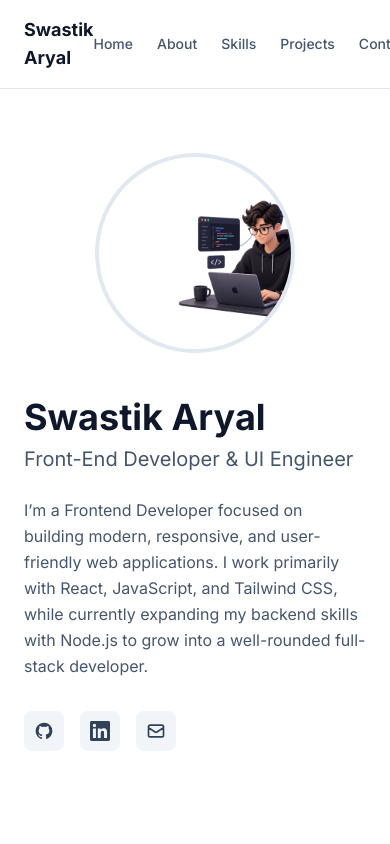
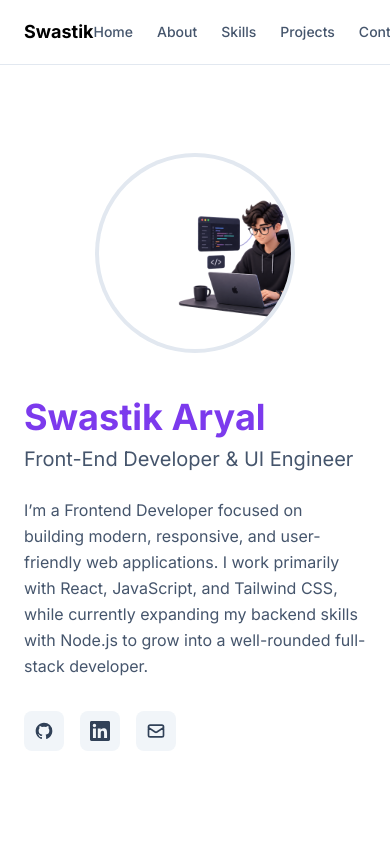
Before and after one commit to SwastikAryal/Portfolio, a React app: page / in a window 390 px wide. Shown: the top 844 px of the page. Built offline with nearby package versions, Linux system fonts and the light colour scheme; the HTML template or start-up script is replaced by a standard one.

Commit message:
Colour changed for the website added light/dark mode

```diff
--- a/package.json
+++ b/package.json
@@ -10,6 +10,7 @@
     "preview": "vite preview"
   },
   "dependencies": {
+    "framer-motion": "^13.1.0",
     "react": "^19.2.8",
     "react-dom": "^19.2.8"
   },
--- a/src/components/About.jsx
+++ b/src/components/About.jsx
@@ -2,7 +2,7 @@ export default function About() {
   return (
     <section id="about" className="py-20 pt-20">
       <div className="max-w-3xl mx-auto px-6 text-center">
-        <h2 className="text-2xl font-bold text-slate-900 dark:text-slate-100 mb-8">
+        <h2 className="text-2xl font-bold text-accent-2 mb-8">
           About
         </h2>
         <div className="space-y-4 text-slate-600 dark:text-slate-400 leading-relaxed">
--- a/src/components/Contact.jsx
+++ b/src/components/Contact.jsx
@@ -11,14 +11,14 @@ export default function Contact() {
   return (
     <section id="contact" className="py-20 pt-20">
       <div className="max-w-3xl mx-auto px-6 text-center">
-        <h2 className="text-2xl font-bold text-slate-900 dark:text-slate-100 mb-6">
+        <h2 className="text-2xl font-bold text-accent-2 mb-6">
           Get in Touch
         </h2>
         <p className="text-slate-600 dark:text-slate-400 max-w-md mx-auto mb-8">
           Interested in working together or just want to say hello? Reach out —
           I'm open to new opportunities and collaborations.
         </p>
-        <div className="text-slate-900 dark:text-slate-100 font-medium mb-6">
+        <div className="text-accent-2 font-medium mb-6">
           {portfolioData.email}
         </div>
         <div className="flex justify-center gap-4">
--- a/src/components/Hero.jsx
+++ b/src/components/Hero.jsx
@@ -21,7 +21,7 @@ export default function Hero() {
             />
           </div>
           <div className="md:w-2/3">
-            <h1 className="text-4xl md:text-5xl font-bold text-slate-900 dark:text-slate-100 mb-2">
+            <h1 className="text-4xl md:text-5xl font-bold text-accent-2 mb-2">
               {portfolioData.name}
             </h1>
             <p className="text-xl text-slate-600 dark:text-slate-400 mb-6">
--- a/src/components/Navbar.jsx
+++ b/src/components/Navbar.jsx
@@ -1,4 +1,5 @@
 import { useState, useEffect } from 'react'
+import { motion } from 'framer-motion'
 import { SunIcon, MoonIcon } from './Icons'
 
 const navLinks = [
@@ -8,6 +9,22 @@ const navLinks = [
   { label: 'Projects', href: '#projects' },
   { label: 'Contact', href: '#contact' },
 ]
+
+const containerVariants = {
+  hidden: { opacity: 0 },
+  visible: {
+    opacity: 1,
+    transition: {
+      staggerChildren: 0.08,
+      delayChildren: 0.2,
+    },
+  },
+}
+
+const itemVariants = {
+  hidden: { opacity: 0, y: -8 },
+  visible: { opacity: 1, y: 0 },
+}
 
 export default function Navbar() {
   const [dark, setDark] = useState(() => {
@@ -26,30 +43,58 @@ export default function Navbar() {
   }, [dark])
 
   return (
-    <header className="fixed top-0 left-0 w-full bg-white/80 dark:bg-slate-900/80 backdrop-blur border-b border-slate-200 dark:border-slate-700 z-50">
+    <motion.header
+      initial={{ y: -20, opacity: 0 }}
+      animate={{ y: 0, opacity: 1 }}
+      transition={{ duration: 0.4, ease: 'easeOut' }}
+      className="fixed top-0 left-0 w-full bg-white/80 dark:bg-slate-900/80 backdrop-blur border-b border-slate-200 dark:border-slate-700 z-50"
+    >
       <nav className="max-w-4xl mx-auto flex items-center justify-between py-4 px-6">
-        <a href="#hero" className="text-lg font-bold text-slate-900 dark:text-slate-100">
-          Swastik Aryal
-        </a>
-        <div className="flex items-center gap-6">
+        <motion.a
+          href="#hero"
+          className="text-lg font-bold text-black dark:text-white"
+          whileHover={{ scale: 1.05 }}
+          transition={{ type: 'spring', stiffness: 400, damping: 17 }}
+        >
+          Swastik
+        </motion.a>
+        <motion.div
+          className="flex items-center gap-6"
+          variants={containerVariants}
+          initial="hidden"
+          animate="visible"
+        >
           {navLinks.map((link) => (
-            <a
+            <motion.a
               key={link.label}
               href={link.href}
-              className="text-sm font-medium text-slate-600 dark:text-slate-400 hover:text-slate-900 dark:hover:text-slate-100 transition-colors"
+              className="relative text-sm font-medium text-slate-600 dark:text-white transition-colors"
+              variants={itemVariants}
+              whileHover={{ scale: 1.1, color: '#6366F1' }}
+              transition={{ type: 'spring', stiffness: 400, damping: 17 }}
             >
               {link.label}
-            </a>
+              <motion.span
+                className="absolute -bottom-1 left-0 h-0.5 bg-accent rounded-full"
+                initial={{ scaleX: 0 }}
+                whileHover={{ scaleX: 1 }}
+                transition={{ duration: 0.2 }}
+                style={{ originX: 0 }}
+              />
+            </motion.a>
           ))}
-          <button
+          <motion.button
             onClick={() => setDark(!dark)}
             className="p-1.5 rounded-lg text-slate-700 dark:text-slate-300 hover:bg-slate-100 dark:hover:bg-slate-800 transition-colors"
             aria-label={dark ? 'Switch to light mode' : 'Switch to dark mode'}
+            whileHover={{ scale: 1.1, rotate: 15 }}
+            whileTap={{ scale: 0.9, rotate: -15 }}
+            transition={{ type: 'spring', stiffness: 400, damping: 17 }}
           >
             {dark ? <SunIcon /> : <MoonIcon />}
-          </button>
-        </div>
+          </motion.button>
+        </motion.div>
       </nav>
-    </header>
+    </motion.header>
   )
 }
--- a/src/components/Projects.jsx
+++ b/src/components/Projects.jsx
@@ -5,7 +5,7 @@ export default function Projects() {
   return (
     <section id="projects" className="py-20 pt-20">
       <div className="max-w-4xl mx-auto px-6">
-        <h2 className="text-2xl font-bold text-slate-900 dark:text-slate-100 mb-12 text-center">
+        <h2 className="text-2xl font-bold text-accent-2 mb-12 text-center">
           Projects
         </h2>
         <div className="space-y-12">
--- a/src/components/Skills.jsx
+++ b/src/components/Skills.jsx
@@ -4,7 +4,7 @@ export default function Skills() {
   return (
     <section id="skills" className="py-20">
       <div className="max-w-4xl mx-auto px-6">
-        <h2 className="text-2xl font-bold text-slate-900 dark:text-slate-100 mb-12 text-center">
+        <h2 className="text-2xl font-bold text-accent-2 mb-12 text-center">
           Tech Stack
         </h2>
         <div className="space-y-6">
--- a/src/index.css
+++ b/src/index.css
@@ -1,12 +1,22 @@
 @import url('https://fonts.googleapis.com/css2?family=Inter:wght@400;500;600;700;800&family=JetBrains+Mono:wght@400;500;600&display=swap');
 @import "tailwindcss";
+
+@custom-variant dark (&:where(.dark, .dark *));
+
+@theme {
+  --color-accent: #6366F1;
+  --color-accent-hover: #4F46E5;
+}
 
 @layer base {
   :root {
     --font-sans: 'Inter', system-ui, -apple-system, BlinkMacSystemFont, 'Segoe UI', Roboto, sans-serif;
     --font-mono: 'JetBrains Mono', monospace;
-    --color-accent: #6366F1;
-    --color-accent-hover: #4F46E5;
+    --color-text-accent: #7C3AED;
+  }
+
+  html.dark {
+    --color-text-accent: #7C3AED;
   }
 
   html {
@@ -28,12 +38,8 @@
     font-family: var(--font-mono);
   }
 
-  .text-accent {
-    color: var(--color-accent);
-  }
-
-  .bg-accent {
-    background-color: var(--color-accent);
+  .text-accent-2 {
+    color: var(--color-text-accent);
   }
 
   .ring-accent {
```
Also changed, not shown: 1 other file (tests, documents, lock files or other folders).
